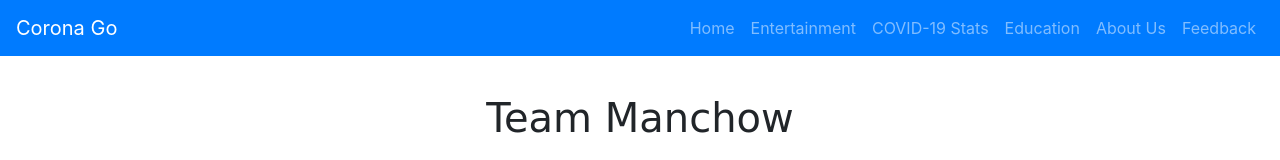
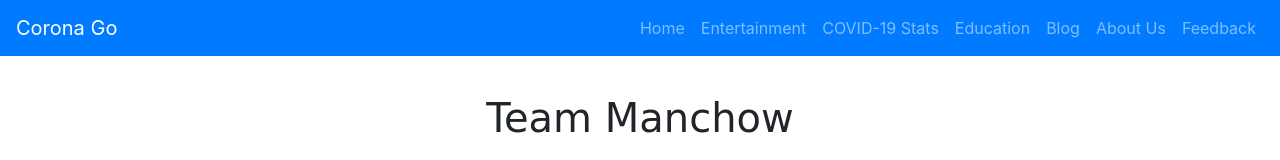
Before and after one commit to teammanchow/Corona-go-covid, a plain HTML site: page html/aboutus.html in a window 1280 px wide. Shown: the top 160 px of the page. Drawn offline with nearby package versions, Linux system fonts and the light colour scheme.

Commit message:
Update aboutus.html

```diff
--- a/html/aboutus.html
+++ b/html/aboutus.html
@@ -39,6 +39,9 @@
             </li>
             <li class="nav-item">
               <a class="nav-link" href="education3.html">Education</a>
+            </li>
+            <li class="nav-item">
+              <a class="nav-link" href="https://medium.com/@kritikakanojia/corona-go-1baad6de346d">Blog</a>
             </li>
             <li class="nav-item">
               <a class="nav-link" href="aboutus.html">About Us</a>
```
